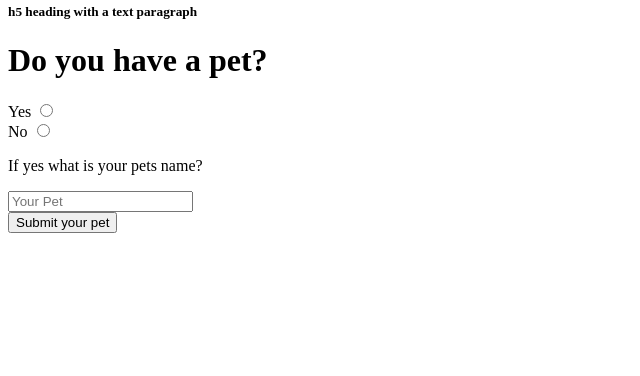
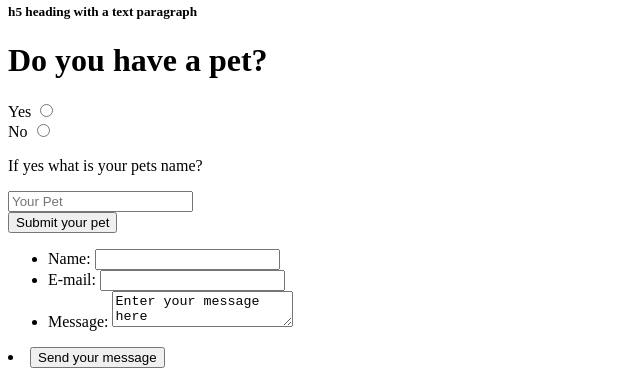
Before and after one commit to markrea/My-scrapbook, a plain HTML site: page index.html in a window 1280 px wide. Shown: the part 677-1053 px from the top of the page, without its empty margins (0-640 px from the left). Before the commit the page ends 918 px from the top, so only its background shows below. Drawn offline with Linux system fonts and the light colour scheme.

Commit message:
added another form

```diff
--- a/index.html
+++ b/index.html
@@ -26,19 +26,43 @@
 <h5>h5 heading with a text paragraph</h5>
 
 <h1>Do you have a pet?</h1>
+<form action="example URL">
 <div class="yes-no">
     <label for="yes">Yes</label>
-    <input id="yes" value="yes" type="radio" name="yes">
+    <input id="yes" value="yes" type="radio" name="yes-no">
 </div>
 <div class="yes-no">
     <label for="no">No</label>
-    <input id="no" value="no" type="radio" name="no">
+    <input id="no" value="no" type="radio" name="yes-no">
 </div>
 <p>If yes what is your pets name?</p>
 
-<form action="example URL">
     <input type="text" placeholder="Your Pet">
 </form>
 <button type="submit">Submit your pet</button>
+
+<form action="example URL" method="post">
+    <ul>
+        <li>
+        <label for="name">Name:   </label>
+        <input type="text" id="name" name="user_name">
+        </li>
+        <li>
+        <label for="mail">E-mail:   </label>
+        <input type="email" id="mail" name="user_mail">
+        </li>
+        <li>
+        <label for="msg">Message:</label>
+        <textarea id="msg" name="user_message">Enter your message here</textarea>
+        </li>
+    </ul>
+
+    <li class="button">
+        <button type="submit">Send your message</button>
+    </li>
+
+
+
+</form>
 </body>
 </html>
```
